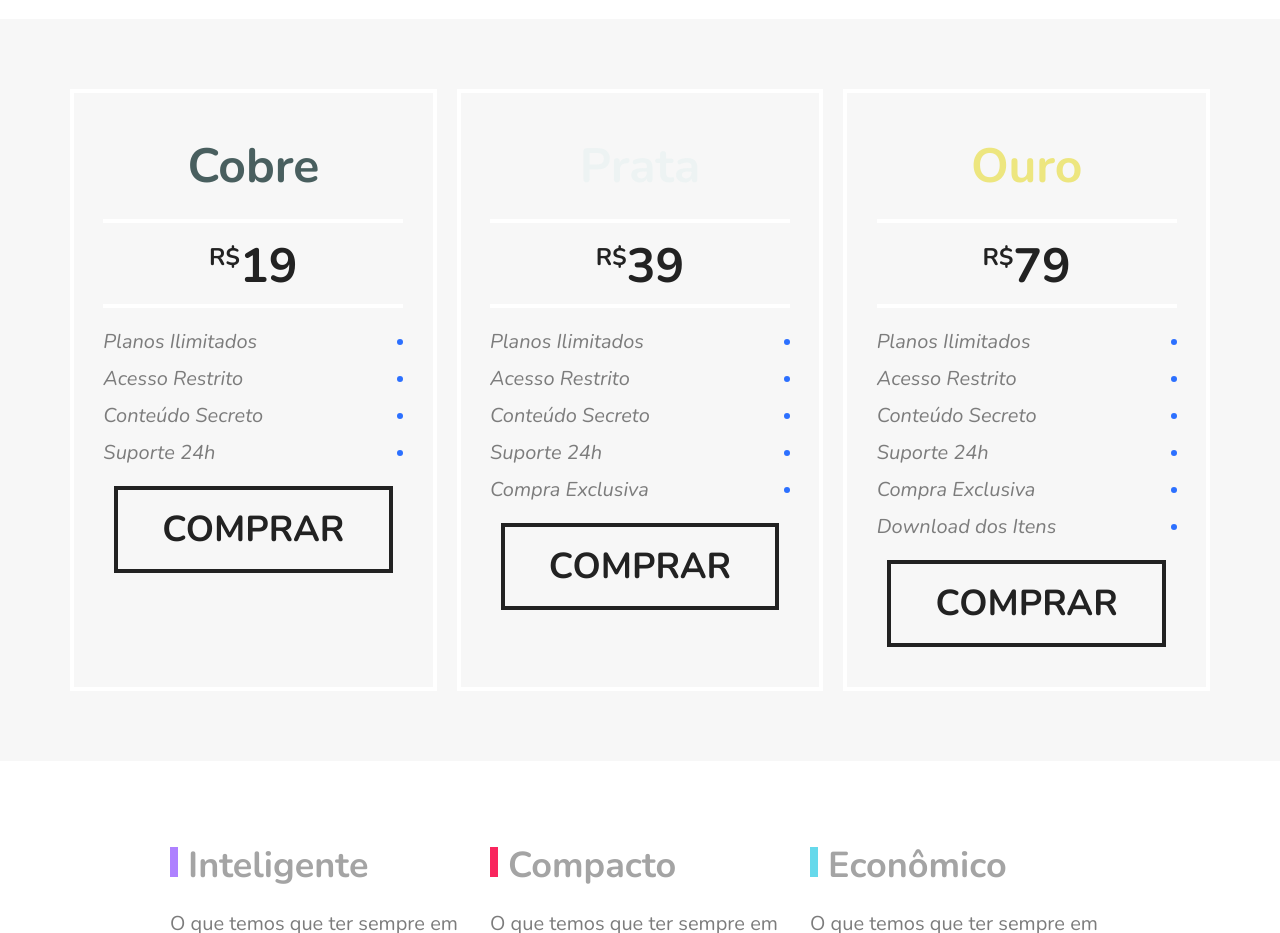
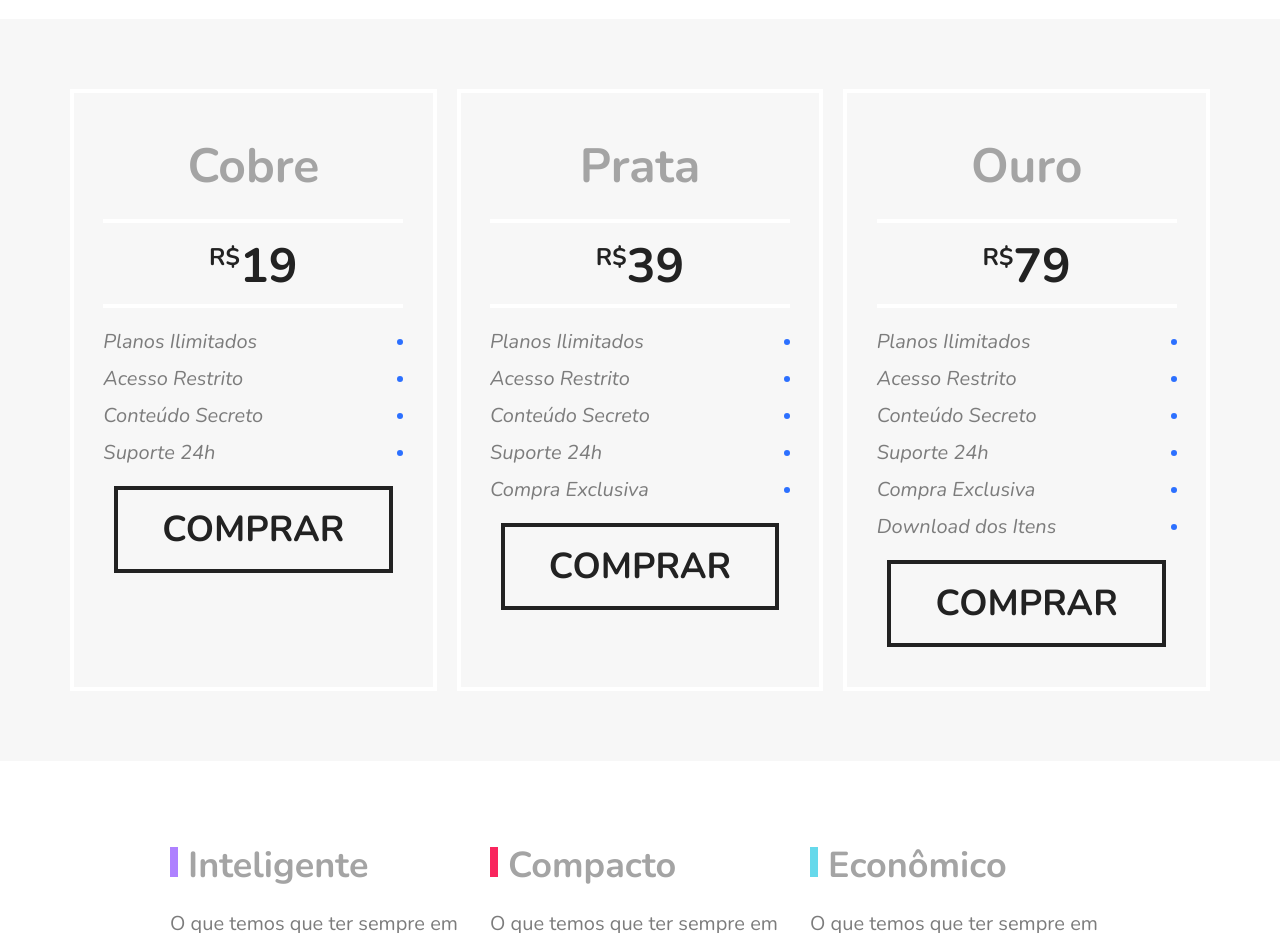
Before and after one commit to KendiHashimoto/Flexblog, a plain HTML site: page index.html in a window 1280 px wide. Shown: the part 1800-2733 px from the top of the page. Drawn offline with nearby package versions, Linux system fonts and the light colour scheme.

Commit message:
Cores
Tirei as cores dos h1 dos preços

```diff
--- a/index.html
+++ b/index.html
@@ -69,7 +69,7 @@
 
     <section class="preco" id="preco">
         <div class="preco-item">
-            <h2 style="color: rgb(73, 95, 95);">Cobre</h2>
+            <h2>Cobre</h2>
             <span><sup>R$</sup>19</span>
             <ul>
                 <li>Planos Ilimitados</li>
@@ -81,7 +81,7 @@
         </div>
 
         <div class="preco-item">
-            <h2 style="color: rgb(237, 243, 243);">Prata</h2>
+            <h2>Prata</h2>
             <span><sup>R$</sup>39</span>
             <ul>
                 <li>Planos Ilimitados</li>
@@ -94,7 +94,7 @@
         </div>
 
         <div class="preco-item">
-            <h2 style="color: rgba(235, 227, 112, 0.897);">Ouro</h2>
+            <h2>Ouro</h2>
             <span><sup>R$</sup>79</span>
             <ul>
                 <li>Planos Ilimitados</li>
--- a/style.css
+++ b/style.css
@@ -30,6 +30,7 @@ img {
 .superinfo-bg {
     background: #122ab2;
     color: white;
+    scroll-behavior: smooth;
 }
 
 .superinfo {
```
